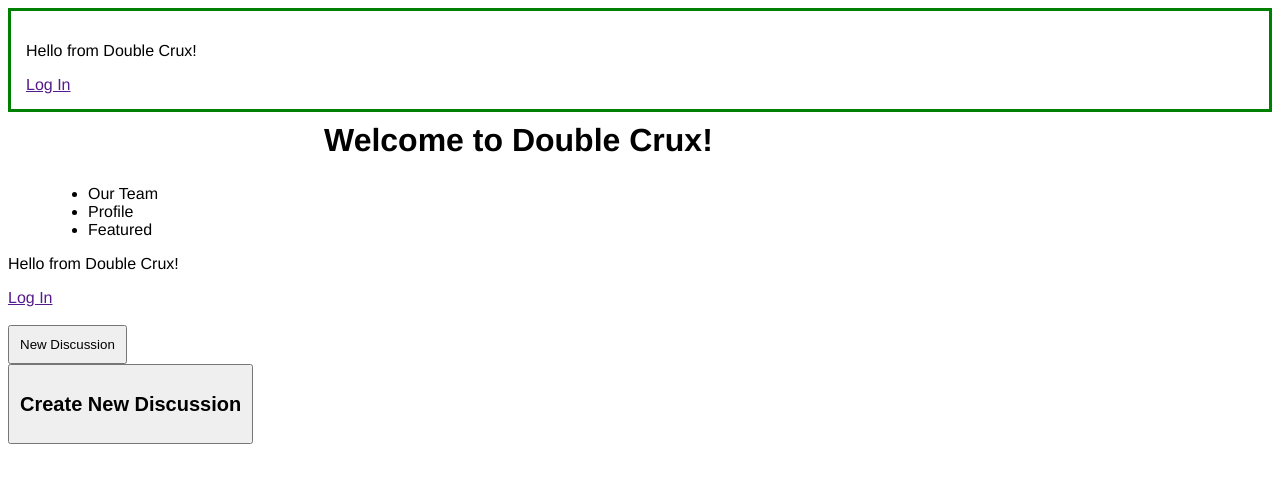
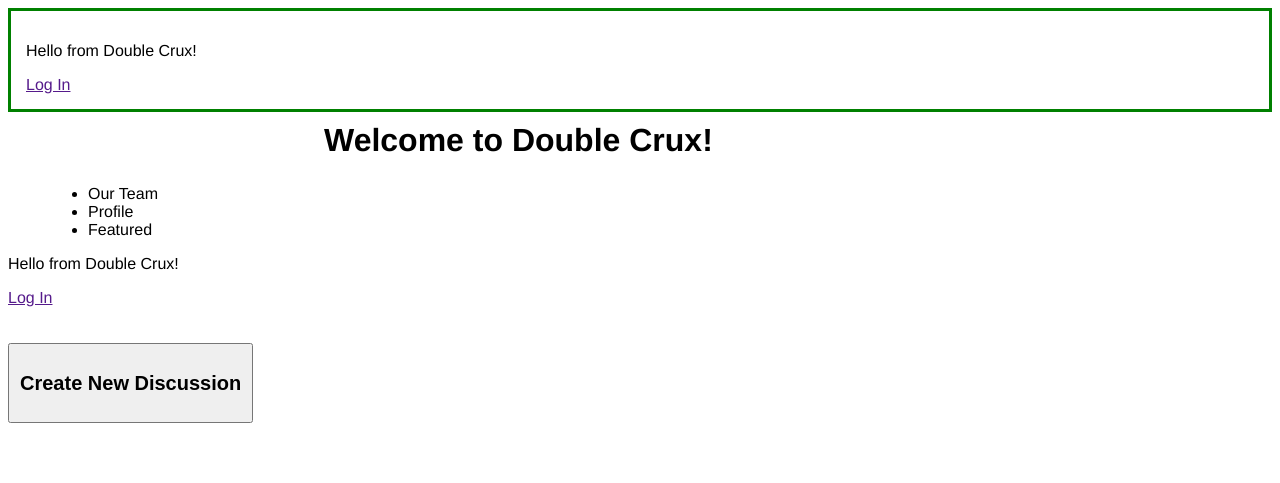
Before and after one commit to Vanzcoder/finalproject, a Python web app: template templates/home.html in a window 1280 px wide. Shown: the top 483 px of the page. Run offline with Jinja, Linux system fonts and the light colour scheme; the template is opened without the code that fills it, so the values that code supplies are empty.

Commit message:
one button

```diff
--- a/templates/home.html
+++ b/templates/home.html
@@ -39,8 +39,6 @@
 
     <br />
 
-    <a href="/discussion"><button>New Discussion</button></a>
-
   </body>
 <br>
 <a href="/discussion"><button><h2>Create New Discussion</h2></button></a>
```
